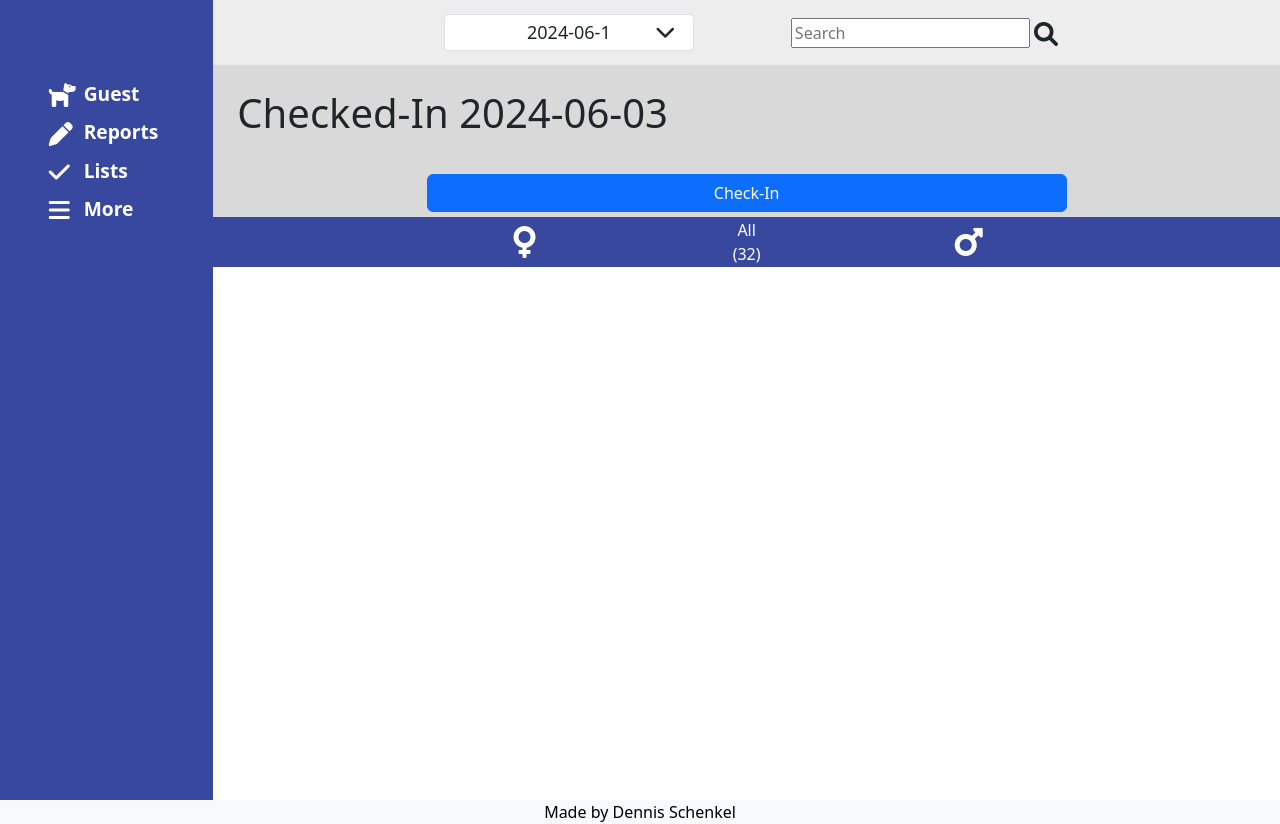
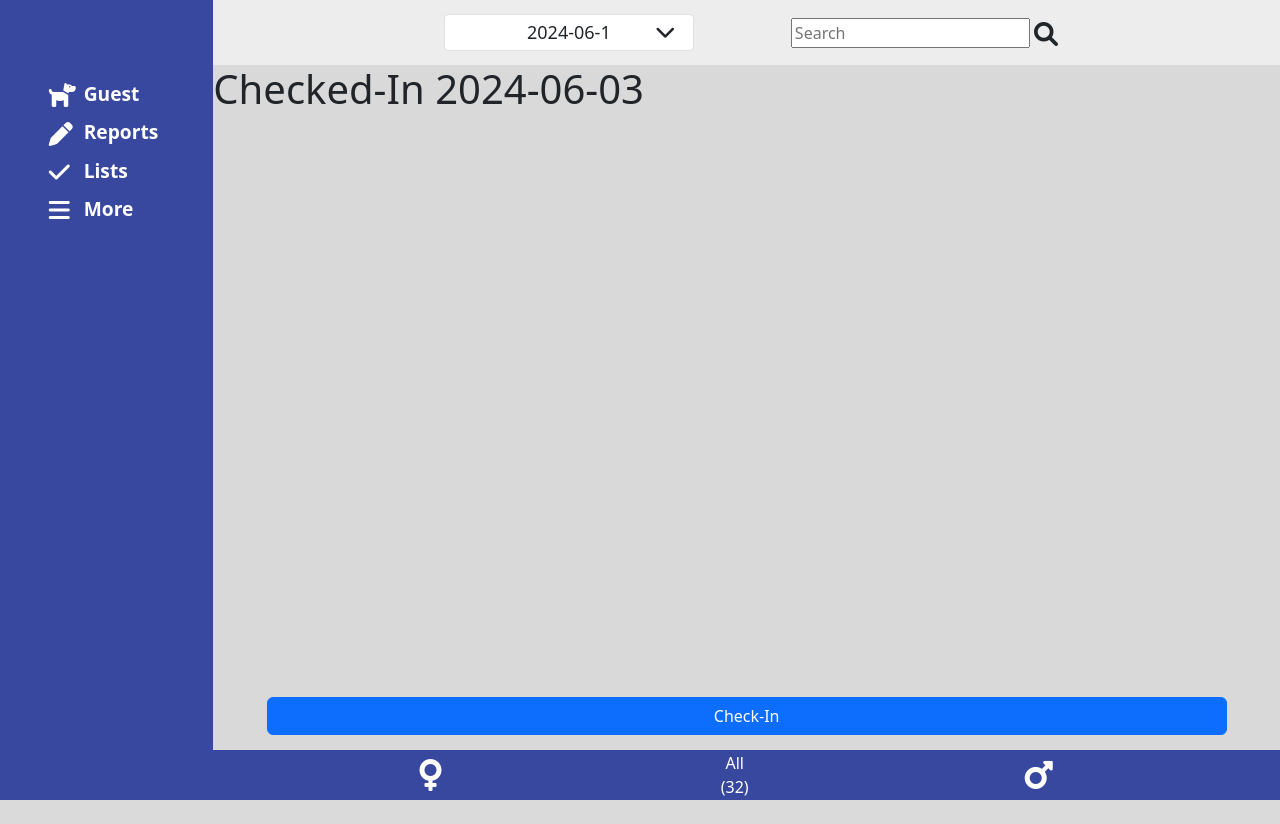
Before and after one commit to DennisSchenkel/PP4-Cityfur, a Django app: page / in a window 1280 px wide. After the commit the page ends 800 px from the top, so only its background shows below. Run offline with Django 4.2, Linux system fonts and the light colour scheme; data that the repository does not hold is empty; some libraries are stand-ins or nearby versions.

Commit message:
Add fluid search feature and restructure files for better use of header components

```diff
--- /dev/null
+++ b/guests/templates/guests/components/header_list.html
@@ -0,0 +1,36 @@
+{% load static %}
+<script src="{% static 'js/guest_search.js' %}"></script>
+
+{% block header_nav %}
+
+<!-- Navbar -->
+<nav class="row header-menu align-items-center justify-content-center mx-0">
+
+    <!-- Header left column -->
+    <!-- Menu icon -->
+    <div class="col-3 d-lg-none text-center">
+            <div id="sidebarToggle">
+                <span class="fa-solid fa-bars fa-2x icon-fa"></span>
+            </div>
+    </div>
+
+    <!-- Header center column -->
+    <!-- Date selector -->
+    <div class="col-6 col-md-4 text-center">
+        {% block date_selector %}
+            {% include "utilities/templates/date_picker.html" %}
+        {% endblock date_selector %}
+    </div>
+
+    <!-- Header right column -->
+    <!-- Search icon -->
+    <div class="col-4 d-none d-lg-block text-center">
+        <input placeholder="Search" id="search"></input>
+        <span class="fa-solid fa-search fa-xl icon-fa"></span>
+    </div>
+    <div class="col-3 d-lg-none text-center">
+        <span class="fa-solid fa-search fa-xl icon-fa"></span>
+    </div>
+</nav>
+
+{% endblock header_nav %}
--- a/guests/templates/guests/guests_list.html
+++ b/guests/templates/guests/guests_list.html
@@ -1,16 +1,22 @@
 {% extends "base.html" %}
+
 {% load static %}
 
 {% block content %}
 
-<div class="row pt-4 mx-auto container-fluid">
+<!-- Header -->
+<header>
+    {% block header_nav %}
+      {% include "guests/components/header_list.html" %}
+    {% endblock header_nav %}
+</header>
 <h1>Checked-In {{ selected_date }}</h1>
-
+<div class="row pt-4 mx-auto container-fluid" id="list">
     {% for guest in guests_list %}
         {% with present=guest.presence_set.first %}
             {% if present %}
                     <!-- Guest profile -->
-                    <div class="col-12 col-md-6 my-2">
+                    <div class="col-12 col-md-6 my-2 list-item">
                         <div class="profile rounded" id="{{ guest.first_name }}">
                             <div class="row no-gutters p-1">
 
@@ -30,7 +36,7 @@
                                     <div class="row">
                                         <!-- Show name and name_addon -->
                                         <div class="col-auto">
-                                            <h4 class="mb-0">{{ guest.first_name }}</h4>
+                                            <h4 class="item-name mb-0">{{ guest.first_name }}</h4>
                                             <!-- Show name addon if it exists -->
                                             {% if guest.name_addon %}
                                             <span>{{ guest.name_addon }}</span>
@@ -100,12 +106,12 @@
 
 
 
-
+<div class="guest-tools">
 
     <!-- Check-In button -->
     <div class="row pt-4 gx-0">
         <div class="col-2"></div>
-        <div class="col-8 text-center">
+            <div class="col-lg-10 text-center">
                 <div class="button-box">
                     <button type="button" class="btn btn-primary btn-90">Check-In</button>
                 </div>
@@ -114,9 +120,10 @@
     </div>
 
     <!-- Gender selector footer -->
-<div class="row text-center bottom-box align-items-center gx-0">
-    <div class="col-2"></div>
-    <div class="col-3">
+    <div class="row text-center bottom-box gx-0">
+        <div class="col-lg-2 d-lg-block"></div>
+        <div class="col-12 col-lg-10 row align-items-center">
+            <div class="col-5">
                 <span class="fa-solid fa-venus fa-2x icon-fa"></span>
             </div>
             <div class="col-2">
@@ -124,10 +131,13 @@
                 <br>
                 <span>(32)</span>
             </div>
-    <div class="col-3">
+            <div class="col-5">
                 <span class="fa-solid fa-mars fa-2x icon-fa"></span>
             </div>
-    <div class="col-2"></div>
+        </div>
+
+    </div>
+
 </div>
 
 {% endblock content %}
--- a/static/css/style.css
+++ b/static/css/style.css
@@ -1,12 +1,7 @@
-main {
+body {
     background-color: #D9D9D9;
+    position: inherit;
 }
-
-footer {
-    background-color: #f8f9fa;
-    text-align: center;
-}
-
 
 .sidebar {
     background-color: #39489f;
@@ -14,6 +9,7 @@ footer {
     font-weight: bold;
     font-size: larger;
     line-height: 2;
+    height: 100vh;
     padding-top: 75px;
     a {
         color: white;
@@ -43,11 +39,19 @@ footer {
     height: 65px;
 }
 
-
 .main-content {
-    min-height: 100vh;
+    min-height: calc(100vh - 22px);
     padding-left: 0;
     padding-right: 0;
+}
+
+
+.guest-tools {
+    position: fixed;
+    bottom: 0;
+    left: 0;
+    width: 100%;
+    color: white;
 }
 
 
@@ -88,7 +92,7 @@ footer {
 
 .btn-90 {
     width: 90%;
-    margin: 5px 0px 5px 0px;
+    margin: 5px 0px 15px 0px;
 }
 
 .datepicker {
@@ -146,3 +150,11 @@ footer {
     background-color: #af3131;
     color: white;
 }
+
+@media (max-width: 991px) {
+    #sidebar-menu {
+        position:absolute;
+        z-index: 4;
+        height: 100vh;
+    }
+}
--- /dev/null
+++ b/static/js/guest_search.js
@@ -0,0 +1,13 @@
+$(document).ready(function() {
+    $('#search').on('keyup', function() {
+        const query = $(this).val().toLowerCase();
+        $('.list-item').each(function() {
+            const text = $(this).find('.item-name').text().toLowerCase();
+            if (text.includes(query)) {
+                $(this).removeClass('d-none');
+            } else {
+                $(this).addClass('d-none');
+            }
+        });
+    });
+});
--- a/static/js/script.js
+++ b/static/js/script.js
@@ -1,31 +1,3 @@
-
-
-
-// Toggle open mobile sidebar
-$(document).ready(function() {
-    $('#sidebarToggle').click(function() {
-        $('#sidebar-menu').removeClass('d-none');
-    });
-});
-
-// Toggle close mobile sidebar
-$(document).ready(function() {
-    $('#closeSidebar').click(function() {
-        $('#sidebar-menu').addClass('d-none');
-    });
-});
-
-// Close mobile sidebar when clicking outside
-/*
-$(document).ready(function() {
-    $(document).click(function() {
-        if (!$('#sidebar-menu').hasClass('d-none')) {
-            $('#sidebar-menu').addClass('d-none');
-        }
-    });
-});
-*/
-
 // Toggle for dropdown menu in profile
 $(document).ready(function() {
     $(".profile").click(function(event) {
--- /dev/null
+++ b/static/js/sidebar_toggle.js
@@ -0,0 +1,13 @@
+// Toggle open mobile sidebar
+$(document).ready(function() {
+    $('#sidebarToggle').click(function() {
+        $('#sidebar-menu').removeClass('d-none');
+    });
+});
+
+// Toggle close mobile sidebar
+$(document).ready(function() {
+    $('#closeSidebar').click(function() {
+        $('#sidebar-menu').addClass('d-none');
+    });
+});
--- a/templates/base.html
+++ b/templates/base.html
@@ -31,6 +31,7 @@
 
     <!-- Custom JS -->
     <script src="{% static 'js/script.js' %}"></script>
+    <script src="{% static 'js/sidebar_toggle.js' %}"></script>
 </head>
 
 <body>
@@ -43,7 +44,7 @@
             <div class="row justify-content-center">
                 <nav class="side-nav">
                     <ul class="nav flex-column">
-                        <a href="/" target="_blank"><li class="nav-item" id="navbar-toggle"><span class="fa-solid fa-dog fa-lg icon-fa icon-width"></span>Guest</li></a>
+                        <a href="/"><li class="nav-item" id="navbar-toggle"><span class="fa-solid fa-dog fa-lg icon-fa icon-width"></span>Guest</li></a>
                         <li class="nav-item"><span class="fa-solid fa-pen fa-lg icon-fa icon-width"></span>Reports</li>
                         <li class="nav-item"><span class="fa-solid fa-check fa-lg icon-fa icon-width"></span>Lists</li>
                         <li class="nav-item"><span class="fa-solid fa-bars fa-lg icon-fa icon-width"></span>More</li>
@@ -55,13 +56,6 @@
         <!-- Content right -->
         <div class="col-lg-10 main-content d-flex flex-column">
 
-            <!-- Header -->
-            <header>
-                {% block header_nav %}
-                    {% include "header.html" %}
-                {% endblock header_nav %}
-            </header>
-
             <!-- Main -->
             <main>
                 {% block content %}
@@ -72,18 +66,6 @@
         </div>
     </div>
 
-    <!-- Main -->
-
-
-    <!-- Footer -->
-    <footer class="footer dark-bg">
-        {% block footer %}
-            {% include "footer.html" %}
-        {% endblock footer %}
-    </footer>
-
-
-
 </body>
 
 </html>
--- a/templates/footer.html
+++ /dev/null
@@ -1,4 +0,0 @@
-
-{% block copyright %}
-<p class="m-0 text-center text-black">Made by Dennis Schenkel</p>
-{% endblock %}
```
Also changed, not shown: guests/templates/guests/components/header_search.html (added, +33 -0 lines), guests/templates/guests/guest_details.html (+8 -0 lines), guests/templates/guests/components/header_details.html (renamed from templates/header.html), 5 other files. Lines whose indentation alone changed are shown as unchanged.
